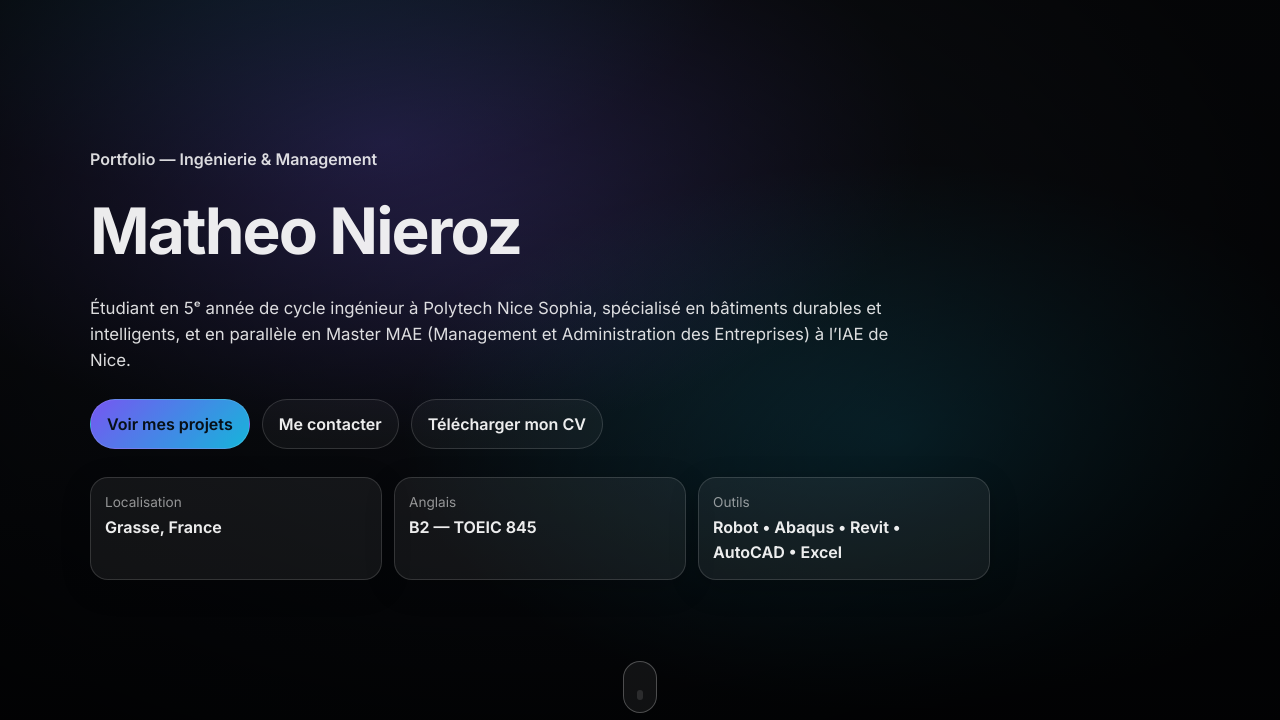
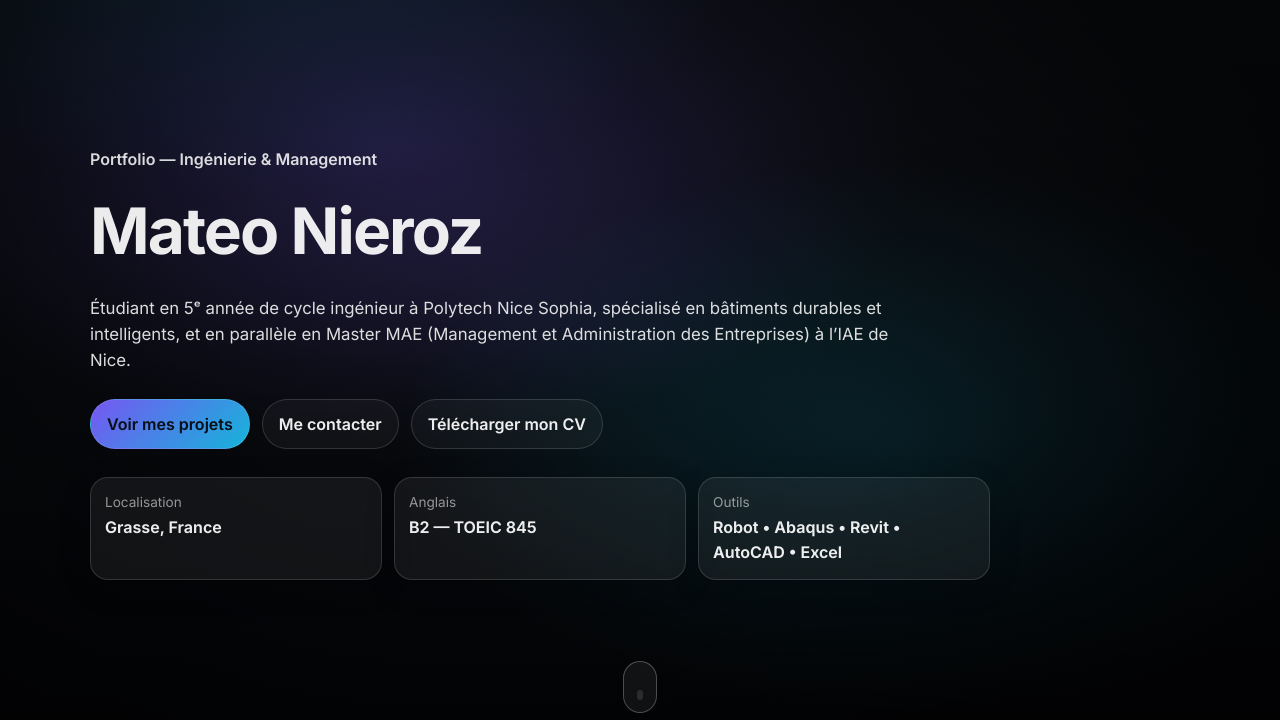
Before and after one commit to mateonieroz/portofolio, a plain HTML site: page index.html in a window 1280 px wide. Shown: the part 80-800 px from the top of the page. Drawn offline with Linux system fonts and the light colour scheme.

```diff
--- a/index.html
+++ b/index.html
@@ -59,7 +59,7 @@
         <div class="container hero-content">
           <p class="hero-kicker" data-i18n="hero_kicker">Portfolio — Ingénierie & Management</p>
 
-          <h1>Matheo Nieroz</h1>
+          <h1>Mateo Nieroz</h1>
 
           <p class="hero-subtitle" data-i18n="hero_subtitle">
             Étudiant en 5ᵉ année de cycle ingénieur à Polytech Nice Sophia, spécialisé en bâtiments durables et intelligents,
```
